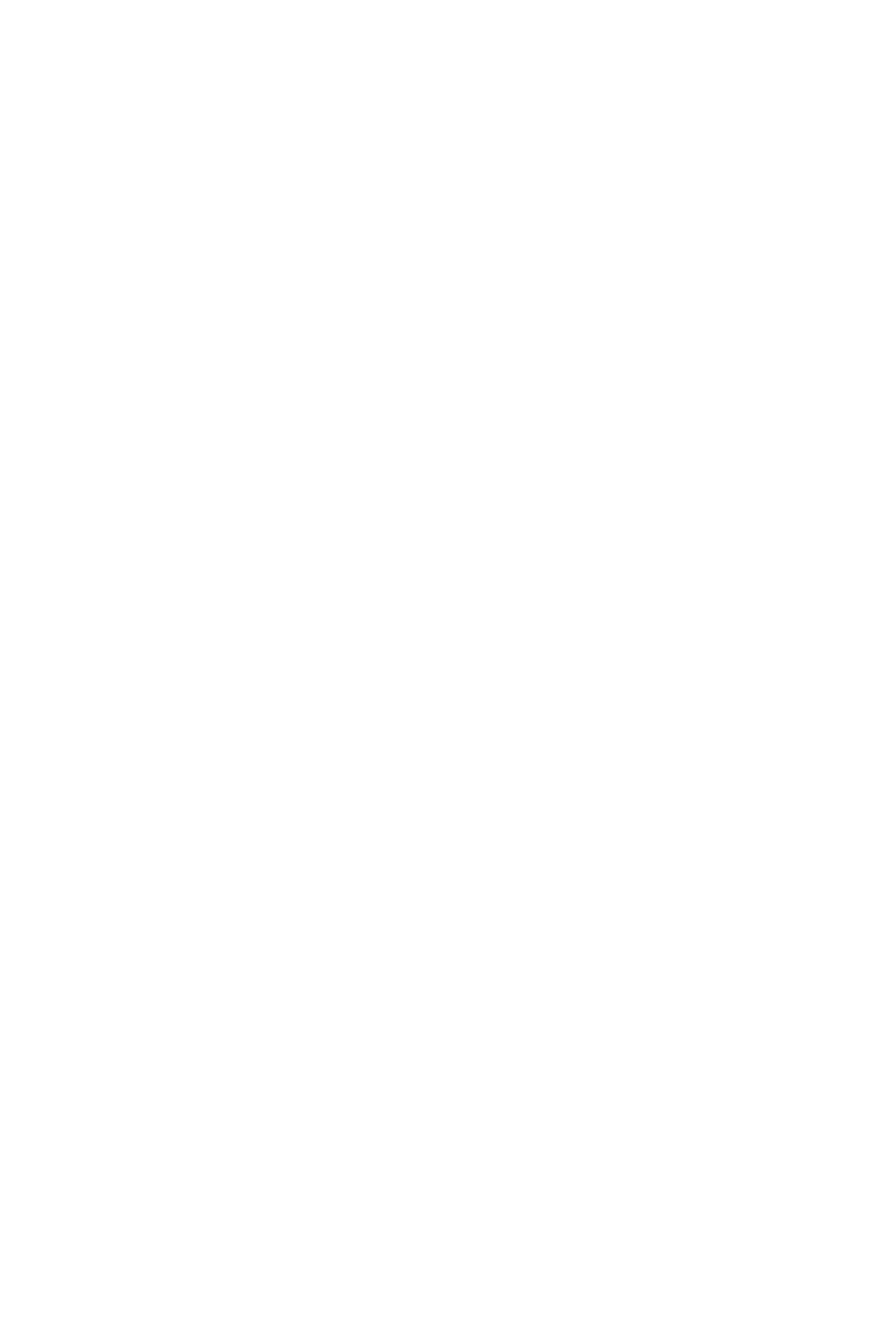
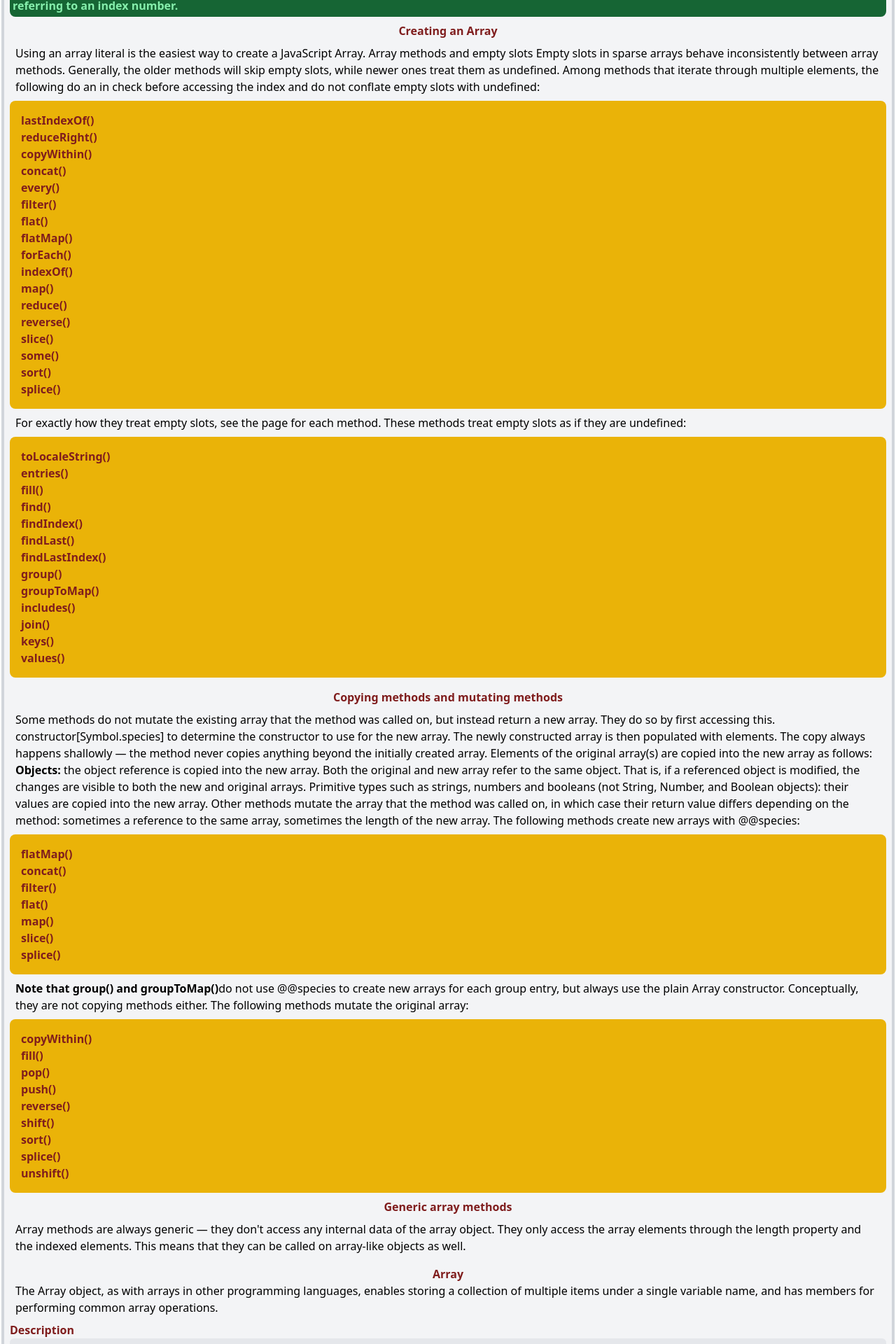
Before and after one commit to RashidBik/bAdfOx_JS, a React (Vite) app: page /learn in a window 1280 px wide. Shown: the part 113-2033 px from the top of the page at 70% size. Before the commit the page ends 800 px from the top, so only its background shows below. Built offline with nearby package versions, Linux system fonts and the light colour scheme.

Commit message:
canvas was added

```diff
--- a/src/Pages/About.jsx
+++ b/src/Pages/About.jsx
@@ -1,19 +1,43 @@
 import React from 'react'
+import { useNavigate } from 'react-router-dom'
 
 const About = () => {
+  const navigate = useNavigate();
   return (
-    <div>
-      <h2>About Me</h2>
-      <p>Does the Micro-credential have an expiration date?
-         No, the Micro-credential does not expire and it does not need to be renewed.
-         Are there PDU’s for completing the course?
-         Upon completion of the course, you can report 6 PDUs towards maintaining a PMI certification that
-         you already hold. 4 for Technical, 1 for Leadership, and 1 for Strategic  Business Management.
-         Question or feedback, who can I contact?
-         All inquiries and escalations should go to:
-         Citizen Development Team: citdev@pmi.org
-         PMI Customer Care: customercare@pmi.org
-      </p>
+    <div className='container p-2 h-[100vh]'>
+      <h2 className='text-center p-4'>About Me</h2>
+      <div className='bg-gray-100 rounded-lg p-2'>
+       <div className='syntax p-4 text-left'>
+        I am a front-end developer I use HTML,
+             CSS, JavaScript and the most famouse library
+             react and also the handsome framework of css
+             Tailwind to build the client side of a website.
+             They are responsible for building the visual
+             elements on a page, such as the layout, buttons,
+             menus, forms, and other features that users
+             will see and interact with when they visit
+             a webpage. In contrast with back-end
+             developers, who handle the business
+             logic and data management requirements
+             that power websites from behind the
+             scenes, I have a firm grasp of web design
+             fundamentals and the overall user experience
+             of a website.
+        </div>
+        <div className='p-4'>
+          <b>Contact</b> <br />
+          <b>Whatsapp: +93793350791</b> <br />
+          <i>Email:<br /> abdurashid.bigzad1999@gmil.com</i>
+        </div>
+      </div>
+      <div className='text-center pt-12 flex flex-col justify-center'>
+          <a className='text-yellow-800 hover:text-yellow-500'
+           href='https://rashidbik-a8ep.vercel.app/'>https://rashidbik-a8ep.vercel.app</a> <br />
+          <div>
+           <button className='btn bg-yellow-600 w-[200px] hover:shadow-yellow-200 '
+           onClick={()=> navigate('/')}>back</button>
+          </div>
+      </div>
     </div>
   )
 }
--- /dev/null
+++ b/src/Pages/Canvas.jsx
@@ -0,0 +1,38 @@
+import React, { useRef, useEffect } from 'react'
+
+const Canvas = props => {
+
+  const canvasRef = useRef(null)
+
+  const draw = (ctx, frameCount) => {
+    ctx.clearRect(0, 0, ctx.canvas.width, ctx.canvas.height)
+    ctx.fillStyle = '#000000'
+    ctx.beginPath()
+    ctx.arc(50, 100, 20*Math.sin(frameCount*0.05)**2, 0, 2*Math.PI)
+    ctx.fill()
+  }
+
+  useEffect(() => {
+
+    const canvas = canvasRef.current
+    const context = canvas.getContext('2d')
+    let frameCount = 0
+    let animationFrameId
+
+    //Our draw came here
+    const render = () => {
+      frameCount++
+      draw(context, frameCount)
+      animationFrameId = window.requestAnimationFrame(render)
+    }
+    render()
+
+    return () => {
+      window.cancelAnimationFrame(animationFrameId)
+    }
+  }, [draw])
+
+  return <canvas ref={canvasRef} {...props}/>
+}
+
+export default Canvas
--- a/src/Pages/Home.jsx
+++ b/src/Pages/Home.jsx
@@ -1,21 +1,16 @@
 import React from 'react'
+import Canvas from './Canvas'
 
 const Home = () => {
+
   return (
     <div>
-        <a href='/'>Logo</a>
-        <a href='/play'>Play</a>
-        <a href='/learn'>Learn</a>
-        <a href='/about'>About</a>
-        <section>
-        What is the Citizen Developer Practitioner eLearning course?
-Citizen Developer Practitioner is for the “doers.” It provides the tools and methodologies needed to
-efficiently create effective and scalable applications using low-code and no-code platforms, solving
-the problems that organizations face. In this self-paced online course, you will learn how to determine
-if your problem can be solved using citizen development, effectively brainstorm solutions, evaluate
-the challenges that
-        </section>
-
+      <a href='/play'>Play</a>
+      <a href='/learn'>Learn</a>
+      <a href='/about'>About</a>
+      <section>
+        <Canvas/>
+      </section>
     </div>
   )
 }
--- a/src/Pages/Learn.jsx
+++ b/src/Pages/Learn.jsx
@@ -1,9 +1,162 @@
 import React from 'react'
+import { useNavigate } from 'react-router-dom'
 
 const Learn = () => {
+  const navigate = useNavigate();
   return (
-    <div>
+    <div className='container'>
       <h1>JavaScript Array Methods</h1>
+        <div className='p-2 bg-gray-100'>
+          <div className='text-green-300 font-black bg-green-800 rounded-lg text-left p-1'>
+            An array is a special variable, which can
+            hold more than one value.
+            An array can hold many values under a
+            single name, and you can access the
+            values by referring to an index number.
+          </div>
+          <h2 className='m-2 text-center'>Creating an Array</h2>
+          <div className='text-left'>
+           <div className='p-2 pt-0'>
+           Using an array literal is the easiest
+           way to create a JavaScript Array.
+           Array methods and empty slots
+           Empty slots in sparse arrays behave
+           inconsistently between array methods.
+           Generally, the older methods will skip
+           empty slots, while newer ones treat them
+           as undefined.
+           Among methods that iterate through multiple
+           elements, the following do an in check
+           before accessing the index and do not
+           conflate empty slots with undefined:
+           </div>
+          <div className='syntax'>
+            <h2>lastIndexOf()</h2>
+            <h2>reduceRight()</h2>
+            <h2>copyWithin()</h2>
+            <h2>concat()</h2>
+            <h2>every() </h2>
+            <h2>filter()</h2>
+            <h2>flat()</h2>
+            <h2>flatMap()</h2>
+            <h2>forEach()</h2>
+            <h2>indexOf()</h2>
+            <h2>map()</h2>
+            <h2>reduce()</h2>
+            <h2>reverse()</h2>
+            <h2>slice()</h2>
+            <h2>some()</h2>
+            <h2>sort()</h2>
+            <h2>splice()</h2>
+          </div>
+          <div className="p-2">
+            For exactly how they treat empty
+            slots, see the page for each method.
+            These methods treat empty slots as if
+            they are undefined:
+          </div>
+          <div className="syntax">
+            <h2>toLocaleString()</h2>
+            <h2>entries()</h2>
+            <h2>fill()</h2>
+            <h2>find()</h2>
+            <h2>findIndex()</h2>
+            <h2>findLast()</h2>
+            <h2>findLastIndex()</h2>
+            <h2>group()</h2>
+            <h2>groupToMap()</h2>
+            <h2>includes()</h2>
+            <h2>join()</h2>
+            <h2>keys()</h2>
+            <h2>values()</h2>
+          </div>
+          <div className='p-2'>
+            <h2 className='my-2 text-center'>Copying methods and mutating methods</h2>
+            Some methods do not mutate the existing
+            array that the method was called on,
+            but instead return a new array.
+            They do so by first accessing this.
+            constructor[Symbol.species] to determine
+            the constructor to use for the new array.
+            The newly constructed array is then
+            populated with elements. The copy always
+            happens shallowly — the method never
+            copies anything beyond the initially
+            created array. Elements of the original
+            array(s) are copied into the new array
+            as follows:
+            <div>
+            <b>Objects:</b> the object reference is copied into the new array. Both the original and new array refer to the same object. That is, if a referenced object is modified, the changes are visible to both the new and original arrays.
+            Primitive types such as strings, numbers and booleans (not String, Number, and Boolean objects): their values are copied into the new array.
+            Other methods mutate the array that the method was called on, in which case their return value differs depending on the method: sometimes a reference to the same array, sometimes the length of the new array.
+            The following methods create new arrays with @@species:
+            </div>
+          </div>
+          <div className="syntax">
+            <h2>flatMap()</h2>
+            <h2>concat()</h2>
+            <h2>filter()</h2>
+            <h2>flat()</h2>
+            <h2>map()</h2>
+            <h2>slice()</h2>
+            <h2>splice() </h2>
+          </div>
+          <div className="p-2">
+          <b>Note that group() and groupToMap()</b>
+          do not use @@species to create new
+          arrays for each group entry, but
+          always use the plain Array constructor.
+          Conceptually, they are not copying
+          methods either.
+          The following methods mutate the
+          original array:
+          </div>
+            <div className="syntax">
+            <h2>copyWithin()</h2>
+            <h2>fill()</h2>
+            <h2>pop()</h2>
+            <h2>push()</h2>
+            <h2>reverse()</h2>
+            <h2>shift()</h2>
+            <h2>sort()</h2>
+            <h2>splice()</h2>
+            <h2>unshift()</h2>
+          </div>
+            <h2 className='text-center mt-2'>Generic array methods</h2>
+            <div className="p-2">
+Array methods are always generic — they
+don't access any internal data of the
+array object. They only access the array
+elements through the length property and
+the indexed elements. This means that they
+can be called on array-like objects as well.
+            </div>
+            <div className='p-2'>
+             <h2 className='text-center'>Array</h2>
+The Array object, as with arrays in other
+programming languages, enables storing a
+collection of multiple items under a single
+variable name, and has members for
+performing common array operations.
+
+</div>
+<h2>Description</h2>
+<div className="bg-gray-200 p-2 rounded-md font-mono">
+
+In JavaScript, arrays aren't primitives but are instead Array objects with the following core characteristics:
+
+JavaScript arrays are resizable and can contain a mix of different data types. (When those characteristics are undesirable, use typed arrays instead.)
+JavaScript arrays are not associative arrays and so, array elements cannot be accessed using arbitrary strings as indexes, but must be accessed using nonnegative integers (or their respective string form) as indexes.
+JavaScript arrays are zero-indexed: the first element of an array is at index 0, the second is at index 1, and so on — and the last element is at the value of the array's length property minus 1.
+JavaScript array-copy operations create shallow copies. (All standard built-in copy operations with any JavaScript objects create shallow copies, rather than deep copies).
+</div>
+
+</div>
+        </div>
+        <div className="p-4 flex justify-center">
+          <button className='btn bg-yellow-500 text-xl px-6 hover:shadow-yellow-100'
+          onClick={() => navigate('/')}>Got It</button>
+        </div>
     </div>
   )
 }
```
